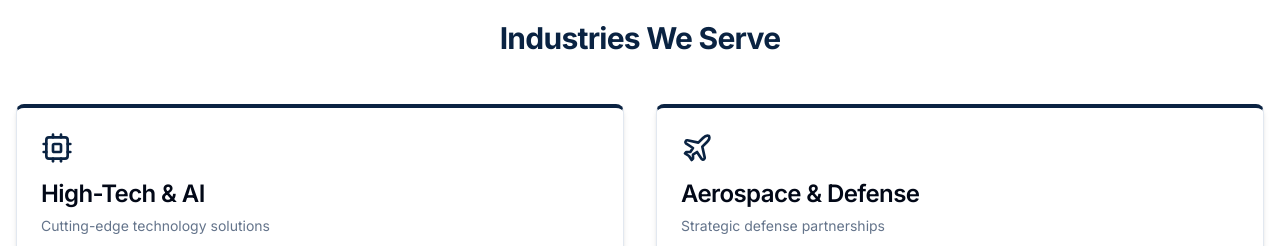
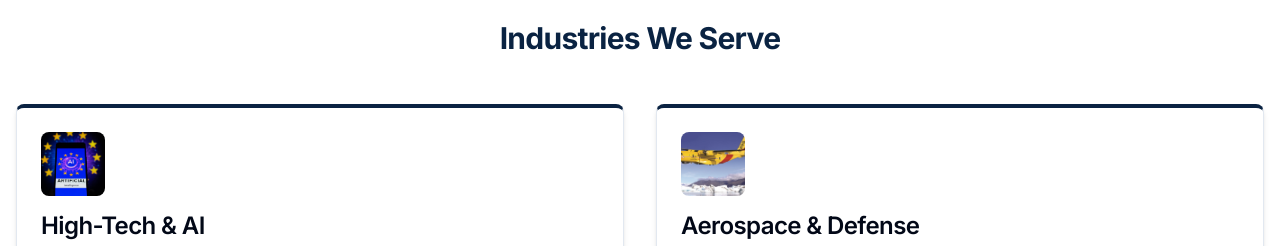
Before and after one commit to xadcampaign/trdwnd-connect, a React (Vite) app: page /services in a window 1280 px wide. Shown: the part 2240-2486 px from the top of the page. Built offline with nearby package versions, Linux system fonts and the light colour scheme.

Commit message:
Fix: Update industry logos
Update the logos for the High-Tech & AI and Aerospace & Defense sections on the Industries page.

```diff
--- a/src/pages/IndustriesPage.tsx
+++ b/src/pages/IndustriesPage.tsx
@@ -128,8 +128,12 @@ const IndustriesPage = () => {
             <div className="p-1 bg-gradient-to-r from-trdwnd-navy to-blue-500"></div>
             <div className="p-8">
               <div className="flex items-center mb-6">
-                <div className="bg-trdwnd-lightblue p-3 rounded-lg mr-4">
-                  <Cpu className="h-8 w-8 text-trdwnd-navy" />
+                <div className="bg-trdwnd-lightblue p-3 rounded-lg mr-4 overflow-hidden h-16 w-16 flex items-center justify-center">
+                  <img
+                    src="/lovable-uploads/bc508de7-3e85-4996-8066-ee9b847a0048.png"
+                    alt="AI Technology"
+                    className="h-full w-full object-cover"
+                  />
                 </div>
                 <h3 className="text-2xl font-bold text-trdwnd-navy">High-Tech & AI</h3>
               </div>
@@ -167,8 +171,12 @@ const IndustriesPage = () => {
             <div className="p-1 bg-gradient-to-r from-trdwnd-navy to-blue-500"></div>
             <div className="p-8">
               <div className="flex items-center mb-6">
-                <div className="bg-trdwnd-lightblue p-3 rounded-lg mr-4">
-                  <Plane className="h-8 w-8 text-trdwnd-navy" />
+                <div className="bg-trdwnd-lightblue p-3 rounded-lg mr-4 overflow-hidden h-16 w-16 flex items-center justify-center">
+                  <img
+                    src="/lovable-uploads/2cffff28-4aa4-4755-b328-4dc77aa66515.png"
+                    alt="Aerospace & Defense"
+                    className="h-full w-full object-cover"
+                  />
                 </div>
                 <h3 className="text-2xl font-bold text-trdwnd-navy">Aerospace & Defense</h3>
               </div>
@@ -692,7 +700,6 @@ const IndustriesPage = () => {
 
 export default IndustriesPage;
 
-// Mock component to fix error - would be removed in a real implementation
 const Clock = ({ className }: { className: string }) => (
   <svg
     xmlns="http://www.w3.org/2000/svg"
--- a/src/pages/ServicesPage.tsx
+++ b/src/pages/ServicesPage.tsx
@@ -1,3 +1,4 @@
+
 import Hero from "@/components/Hero";
 import Section from "@/components/Section";
 import {
@@ -119,8 +120,12 @@ const ServicesPage = () => {
         <div className="grid grid-cols-1 md:grid-cols-2 gap-8 mb-12">
           <Card className="border-t-4 border-t-trdwnd-navy shadow-md hover:shadow-lg transition-shadow">
             <CardHeader>
-              <div className="mb-2">
-                <Cpu className="h-8 w-8 text-trdwnd-navy" />
+              <div className="mb-2 h-16 w-16 overflow-hidden rounded-lg">
+                <img
+                  src="/lovable-uploads/bc508de7-3e85-4996-8066-ee9b847a0048.png"
+                  alt="AI Technology"
+                  className="h-full w-full object-cover"
+                />
               </div>
               <CardTitle className="text-2xl">High-Tech & AI</CardTitle>
               <CardDescription>Cutting-edge technology solutions</CardDescription>
@@ -141,8 +146,12 @@ const ServicesPage = () => {
 
           <Card className="border-t-4 border-t-trdwnd-navy shadow-md hover:shadow-lg transition-shadow">
             <CardHeader>
-              <div className="mb-2">
-                <Plane className="h-8 w-8 text-trdwnd-navy" />
+              <div className="mb-2 h-16 w-16 overflow-hidden rounded-lg">
+                <img
+                  src="/lovable-uploads/2cffff28-4aa4-4755-b328-4dc77aa66515.png"
+                  alt="Aerospace & Defense"
+                  className="h-full w-full object-cover"
+                />
               </div>
               <CardTitle className="text-2xl">Aerospace & Defense</CardTitle>
               <CardDescription>Strategic defense partnerships</CardDescription>
```
Also changed, not shown: public/lovable-uploads/2cffff28-4aa4-4755-b328-4dc77aa66515.png (added), public/lovable-uploads/bc508de7-3e85-4996-8066-ee9b847a0048.png (added).
